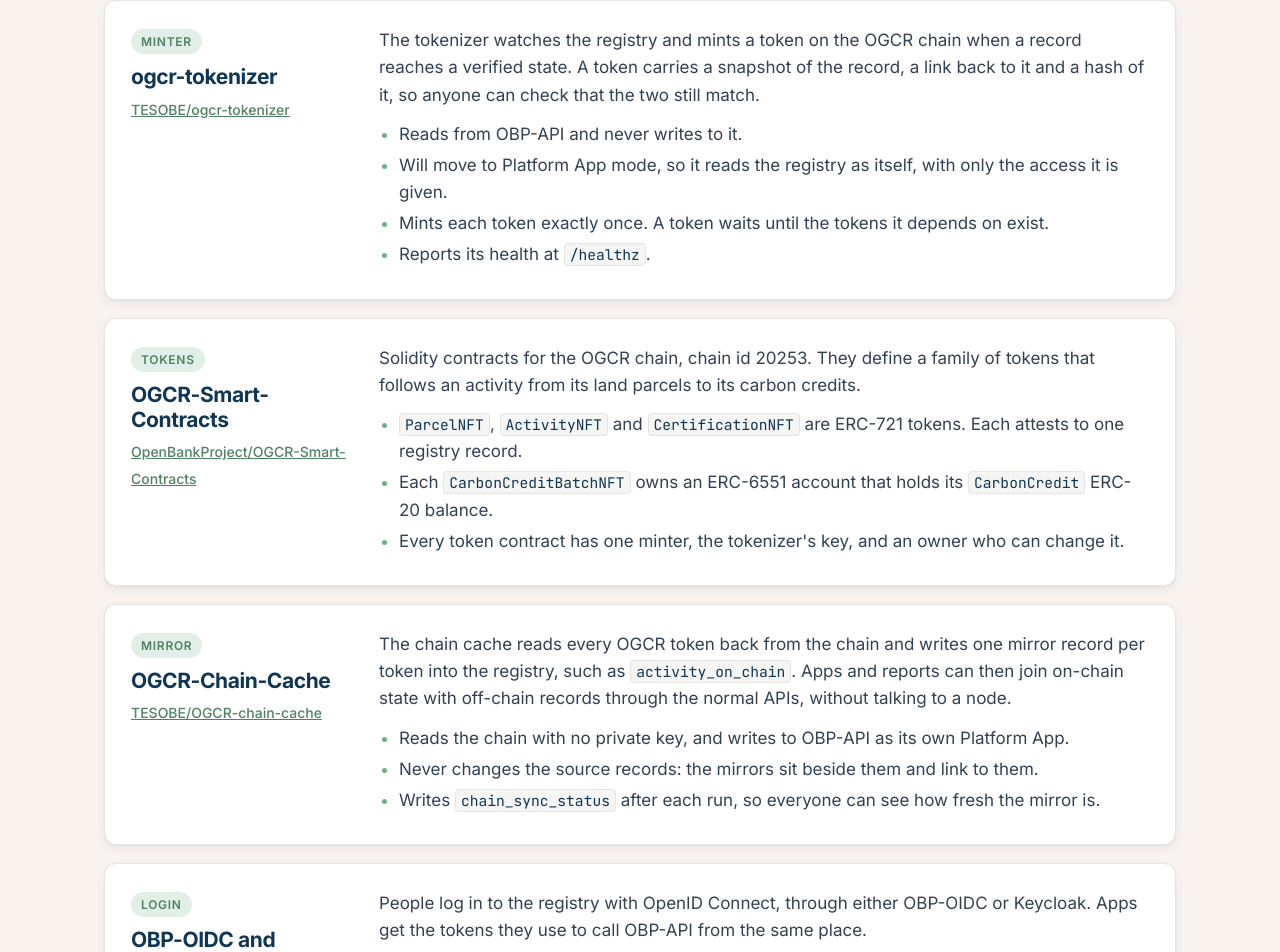
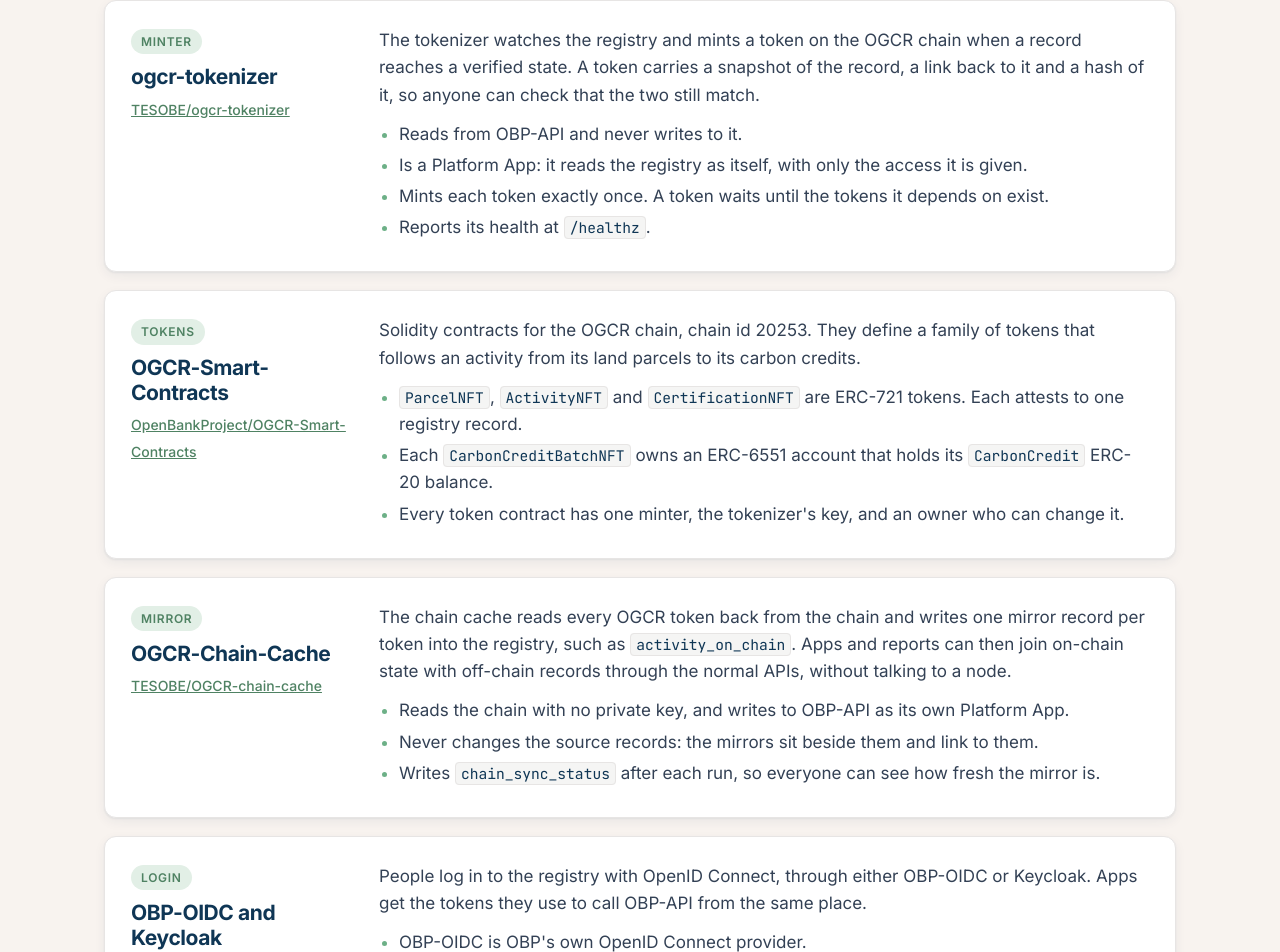
Before and after one commit to TESOBE/OGCR-DCR-Product, a plain HTML site: page docs/index.html in a window 1280 px wide. Shown: the part 4506-5458 px from the top of the page. Drawn offline with Linux system fonts and the light colour scheme.

Commit message:
Update index.html

```diff
--- a/docs/index.html
+++ b/docs/index.html
@@ -294,7 +294,7 @@
           <p>The tokenizer watches the registry and mints a token on the OGCR chain when a record reaches a verified state. A token carries a snapshot of the record, a link back to it and a hash of it, so anyone can check that the two still match.</p>
           <ul>
             <li>Reads from OBP-API and never writes to it.</li>
-            <li>Will move to Platform App mode, so it reads the registry as itself, with only the access it is given.</li>
+            <li>Is a Platform App: it reads the registry as itself, with only the access it is given.</li>
             <li>Mints each token exactly once. A token waits until the tokens it depends on exist.</li>
             <li>Reports its health at <code>/healthz</code>.</li>
           </ul>
```
